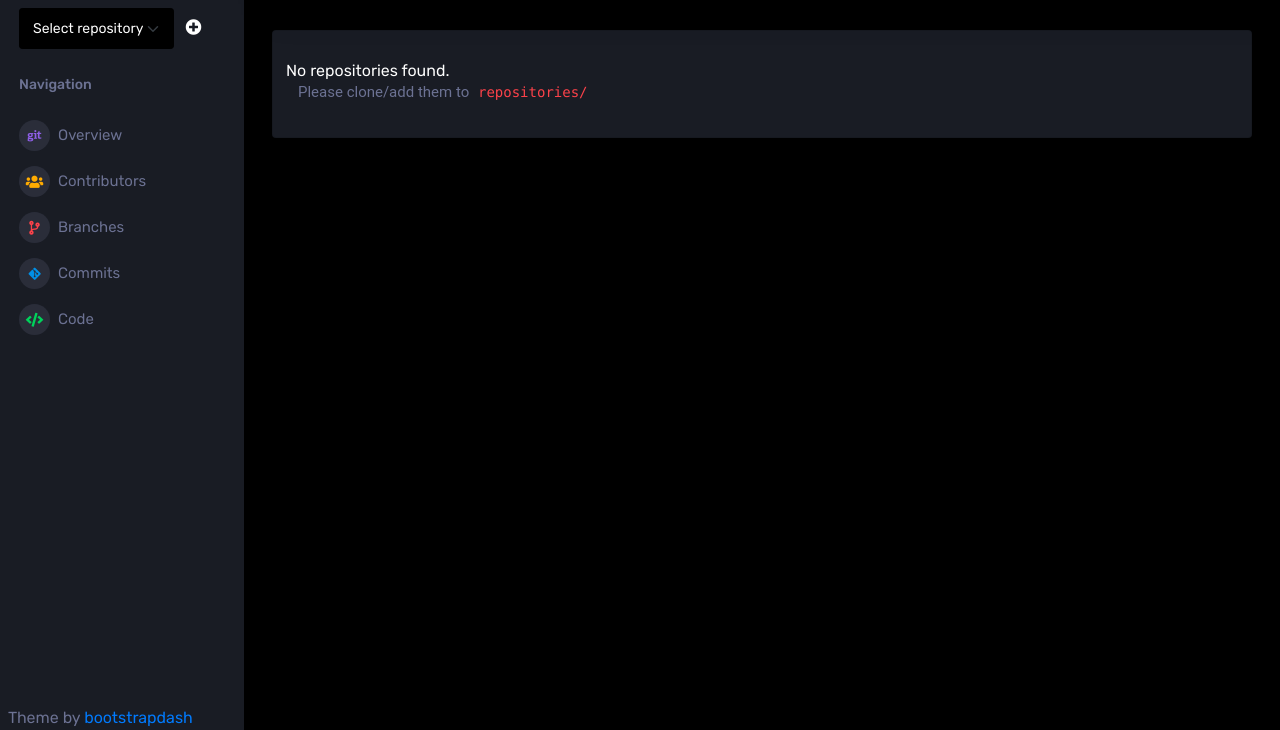
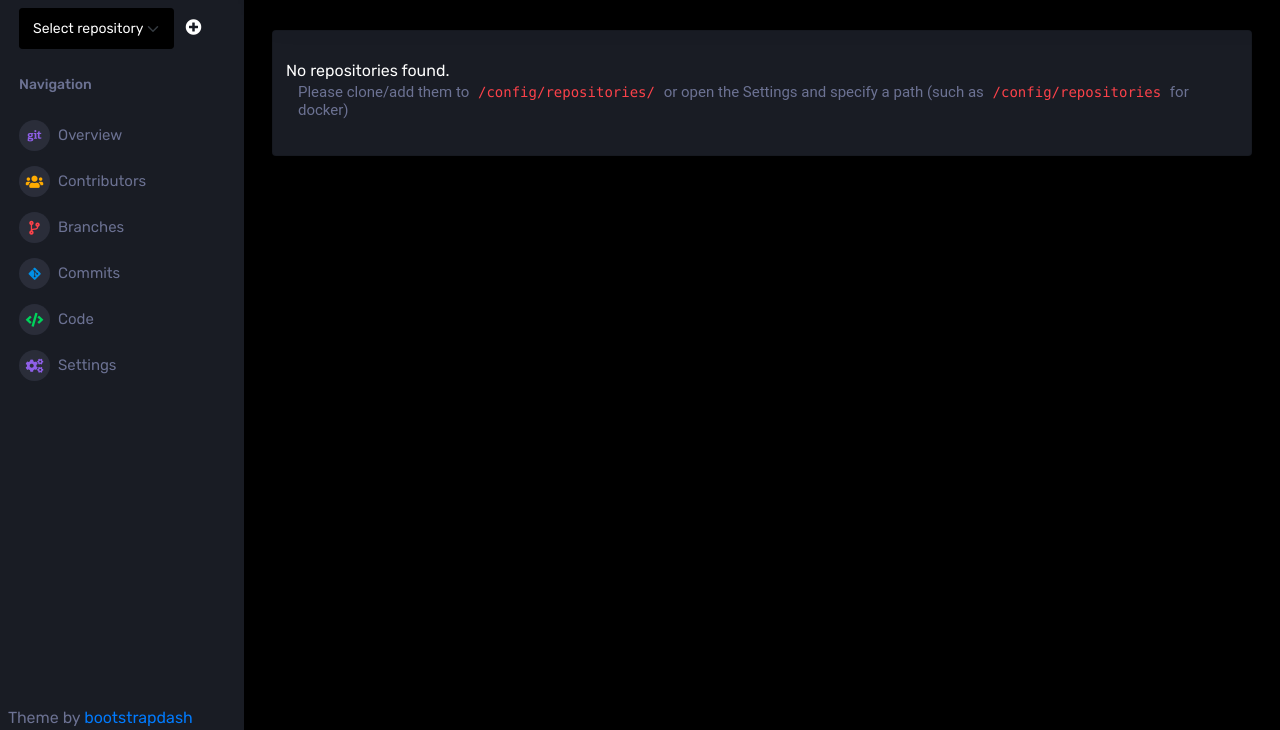
Before and after one commit to Notifiarr/gitrepostats, a PHP site: page / in a window 1280 px wide. Shown: the part 70-800 px from the top of the page. Run offline with PHP 8.4, Linux system fonts and the light colour scheme; data that the repository does not hold is empty; some libraries are stand-ins or nearby versions.

Commit message:
Add a settings page
Fix a bunch of paths for docker

```diff
--- a/root/app/www/public/ajax/branches.php
+++ b/root/app/www/public/ajax/branches.php
@@ -10,7 +10,7 @@
 require 'shared.php';
 
 if ($_POST['m'] == 'init') {
-    ?><h3>Branches <?= '<br><code>./' . $repository ?></code></h3><hr><?php
+    ?><h3>Branches <br><code><?= $repository ?></code></h3><hr><?php
 
     $remoteLabel = false;
     ?>
--- a/root/app/www/public/ajax/code.php
+++ b/root/app/www/public/ajax/code.php
@@ -10,7 +10,8 @@
 require 'shared.php';
 
 if ($_POST['m'] == 'init') {
-    ?><h3>Code <?= '<br><code>./' . $repository ?></code></h3><hr><?php
+    ?><h3>Code <br><code><?= $repository ?></code></h3><hr><?php
+
     $labels = $dataFiles = $dataLines = $colors = '';
     $usedColors = [];
     foreach ($fileTypes as $fileType => $fileTypeData) {
--- a/root/app/www/public/ajax/commits.php
+++ b/root/app/www/public/ajax/commits.php
@@ -10,7 +10,7 @@
 require 'shared.php';
 
 if ($_POST['m'] == 'init') {
-    ?><h3>Commits <?= '<br><code>./' . $repository ?></code></h3><hr><?php
+    ?><h3>Commits <br><code><?= $repository ?></code></h3><hr><?php
 
     $regex = '/{(?<hash>(.*))}~{(?<date>(.*))}~{(?<relative>(.*))}~{(?<branch>(.*))}~{(?<note>(.*))}~{(?<authorName>(.*))}~{(?<authorEmail>(.*))}/';
 
--- a/root/app/www/public/ajax/common.php
+++ b/root/app/www/public/ajax/common.php
@@ -41,7 +41,7 @@ if ($_POST['m'] == 'addNewRepository') {
 
 if ($_POST['m'] == 'cloneRepository') {
     echo '<center><h4>Clone result</h4></center>';
-    if (is_dir(RELATIVE_PATH . REPOSITORY_PATH . $_POST['folder'])) {
+    if (is_dir(REPOSITORY_PATH . $_POST['folder'])) {
         $error = 'The path <code>' . REPOSITORY_PATH . $_POST['folder'] . '</code> is already used';
     }
 
--- a/root/app/www/public/ajax/contributors.php
+++ b/root/app/www/public/ajax/contributors.php
@@ -10,7 +10,7 @@
 require 'shared.php';
 
 if ($_POST['m'] == 'init') {
-    ?><h3>Contributors <?= '<br><code>./' . $repository ?></code></h3><hr><?php
+    ?><h3>Contributors <br><code><?= $repository ?></code></h3><hr><?php
 
     ?><div class="row"><?php
     foreach ($contributors['shell'] as $contributor) {
--- a/root/app/www/public/ajax/overview.php
+++ b/root/app/www/public/ajax/overview.php
@@ -10,7 +10,7 @@
 require 'shared.php';
 
 if ($_POST['m'] == 'init') {
-    ?><h3>Overview <?= '<br><code>./' . $repository ?></code></h3><hr><?php
+    ?><h3>Overview <br><code><?= $repository ?></code></h3><hr><?php
 
     $regex = '/{(?<hash>(.*))}~{(?<date>(.*))}~{(?<relative>(.*))}~{(?<branch>(.*))}~{(?<note>(.*))}~{(?<authorName>(.*))}~{(?<authorEmail>(.*))}/';
 
--- a/root/app/www/public/classes/Git.php
+++ b/root/app/www/public/classes/Git.php
@@ -8,7 +8,7 @@
 */
 
 //-- BRING IN THE TRAITS
-$traits     = RELATIVE_PATH . 'classes/traits/Git/';
+$traits     = ABSOLUTE_PATH . 'classes/traits/Git/';
 $traitsDir  = opendir($traits);
 while ($traitFile = readdir($traitsDir)) {
     if (str_contains($traitFile, '.php')) {
@@ -30,7 +30,7 @@ class Git
     public function __construct($repository)
     {
         $this->repository   = $repository;
-        $this->cd           = 'cd ' . RELATIVE_PATH . $this->repository .' && ';
+        $this->cd           = 'cd ' . $this->repository .' && ';
     }
 
     public function __toString()
@@ -56,7 +56,7 @@ class Git
 
     public function clone($repository, $folder)
     {
-        $cmd    = 'git clone "' . $repository . '" ' . RELATIVE_PATH . REPOSITORY_PATH . $folder . ' 2>&1';
+        $cmd    = 'git clone "' . $repository . '" ' . REPOSITORY_PATH . $folder . ' 2>&1';
         $shell  = shell_exec($cmd);
 
         return ['cmd' => $cmd, 'shell' => $shell];
--- a/root/app/www/public/functions/common.php
+++ b/root/app/www/public/functions/common.php
@@ -6,6 +6,20 @@
  ------  Austin Best	   ------
 ----------------------------------
 */
+
+function startup()
+{
+    if (!file_exists(SETTINGS_FILE)) {
+        file_put_contents(SETTINGS_FILE, '{}');
+    }
+
+    createDirectoryTree(REPOSITORY_PATH);
+}
+
+function createDirectoryTree($tree)
+{
+    system('mkdir -p ' . $tree);
+}
 
 function getRepositoryList()
 {
--- a/root/app/www/public/includes/constants.php
+++ b/root/app/www/public/includes/constants.php
@@ -7,4 +7,5 @@
 ----------------------------------
 */
 
-define('REPOSITORY_PATH', 'repositories/');
+define('APP_DATA_PATH', '/config/');
+define('SETTINGS_FILE', APP_DATA_PATH . 'settings.json');
--- a/root/app/www/public/includes/footer.php
+++ b/root/app/www/public/includes/footer.php
@@ -37,7 +37,7 @@
         <script src="assets/vendors/progressbar.js/progressbar.min.js"></script>
         <script src="assets/js/off-canvas.js"></script>
         <script src="assets/js/hoverable-collapse.js"></script>
-        <script src="<?= RELATIVE_PATH ?>js/common.js?t=<?= filemtime(RELATIVE_PATH . 'js/common.js') ?>" type="text/javascript"></script>
-        <script src="<?= RELATIVE_PATH ?>js/git.js?t=<?= filemtime(RELATIVE_PATH . 'js/git.js') ?>" type="text/javascript"></script>
+        <script src="<?= ABSOLUTE_PATH ?>js/common.js?t=<?= filemtime(ABSOLUTE_PATH . 'js/common.js') ?>" type="text/javascript"></script>
+        <script src="<?= ABSOLUTE_PATH ?>js/git.js?t=<?= filemtime(ABSOLUTE_PATH . 'js/git.js') ?>" type="text/javascript"></script>
     </body>
 </html>
--- a/root/app/www/public/includes/header.php
+++ b/root/app/www/public/includes/header.php
@@ -80,6 +80,12 @@ if ($repositories) {
                         <span class="menu-title">Code</span>
                     </a>
                 </li>
+                <li class="nav-item menu-items">
+                    <a class="nav-link" href="#" onclick="loadPage('settings')">
+                        <span class="menu-icon"><i class="fas fa-cogs"></i></span>
+                        <span class="menu-title">Settings</span>
+                    </a>
+                </li>
                 <li class="fixed-bottom ms-2">
                     <!-- https://themewagon.com/themes/corona-free-responsive-bootstrap-4-admin-dashboard-template/ -->
                     <span class="text-muted d-block text-center text-sm-right d-sm-inline-block">Theme by <a href="https://www.bootstrapdash.com/bootstrap-admin-template/" target="_blank">bootstrapdash</a></span>
--- a/root/app/www/public/index.php
+++ b/root/app/www/public/index.php
@@ -17,11 +17,15 @@ require 'includes/header.php';
         <?php if (!$repositories) { ?>
         <div class="col-xl-12 grid-margin stretch-card">
             <div class="card">
-                <div class="card-body">
+                <div class="card-body" id="page-content">
                     <div class="row">
                         No repositories found.
                     </div>
-                    <h6 class="text-muted font-weight-normal">Please clone/add them to <code><?= REPOSITORY_PATH ?></code></h6>
+                    <?php if ($settings['global']['repositoryPath']) { ?>
+                        <h6 class="text-muted font-weight-normal">Please clone/add them to <code><?= REPOSITORY_PATH ?></code></h6>
+                    <?php } else { ?>
+                        <h6 class="text-muted font-weight-normal">Please clone/add them to <code><?= REPOSITORY_PATH ?></code> or open the Settings and specify a path (such as <code>/config/repositories</code> for docker)</h6>
+                    <?php } ?>
                 </div>
             </div>
         </div>
--- a/root/app/www/public/js/common.js
+++ b/root/app/www/public/js/common.js
@@ -5,7 +5,7 @@ $(document).ready(function () {
 function loadPage(page)
 {
     const repository = $('#active-repository').val();
-    if (repository == '0') {
+    if (repository == '0' && page != 'settings') {
         toast('Active Repository', 'Please select a repository before trying to view information', 'error');
         return;
     }
@@ -18,6 +18,33 @@ function loadPage(page)
         data: '&m=init&repository=' + repository,
         success: function (resultData) {
             $('#page-content').html(resultData);
+        }
+    });
+}
+// ---------------------------------------------------------------------------------------------
+function saveSettings()
+{
+    let params = '';
+    $.each($('.setting'), function () {
+        const field = $(this).attr('id');
+
+        let val = '';
+        if ($(this).is(':checkbox') || $(this).is(':radio')) {
+            val = $(this).prop('checked') ? 1 : 0;
+        } else {
+            val = $(this).val();
+        }
+
+        params += '&' + field + '=' + val;
+    });
+
+    $.ajax({
+        type: 'POST',
+        url: 'ajax/settings.php',
+        data: '&m=saveSettings' + params,
+        success: function (resultData) {
+            toast('Settings', 'Settings have been updated', 'info');
+            reload();
         }
     });
 }
@@ -248,3 +275,8 @@ function dialogClose(elm)
 
 }
 // -------------------------------------------------------------------------------------------
+function reload()
+{
+    window.location.href='/';
+}
+// -------------------------------------------------------------------------------------------
--- a/root/app/www/public/loader.php
+++ b/root/app/www/public/loader.php
@@ -10,20 +10,32 @@
 // This will NOT report uninitialized variables
 error_reporting(E_ERROR | E_PARSE);
 
-//-- DETERMINE LOCATION
-if (file_exists('loader.php')) {
-    define('RELATIVE_PATH', './');
-} elseif (file_exists('../loader.php')) {
-    define('RELATIVE_PATH', '../');
-} elseif (file_exists('../../loader.php')) {
-    define('RELATIVE_PATH', '../../');
+if (!defined('ABSOLUTE_PATH')) {
+    if (file_exists('loader.php')) {
+        define('ABSOLUTE_PATH', './');
+    }
+    if (file_exists('../loader.php')) {
+        define('ABSOLUTE_PATH', '../');
+    }
+    if (file_exists('../../loader.php')) {
+        define('ABSOLUTE_PATH', '../../');
+    }
 }
 
 //-- INCLUDE DEFINES
-require RELATIVE_PATH . 'includes/constants.php';
+require ABSOLUTE_PATH . 'includes/constants.php';
+
+//-- GRAB SETTINGS FILE DATA
+$settings = json_decode(file_get_contents(SETTINGS_FILE), true);
+if ($settings['global']['repositoryPath']) {
+    if (substr($settings['global']['repositoryPath'], -1) != '/') {
+        $settings['global']['repositoryPath'] .= '/';
+    }
+}
+define('REPOSITORY_PATH', ($settings['global']['repositoryPath'] ? $settings['global']['repositoryPath'] : '/config/repositories/'));
 
 //-- INCLUDE FUNCTIONS
-$dir = RELATIVE_PATH . 'functions';
+$dir = ABSOLUTE_PATH . 'functions';
 $handle = opendir($dir);
 while ($file = readdir($handle)) {
     if ($file[0] != '.' && !is_dir($dir . '/' . $file)) {
@@ -33,7 +45,7 @@ while ($file = readdir($handle)) {
 closedir($handle);
 
 //-- INCLUDE CLASSES
-$dir = RELATIVE_PATH . 'classes';
+$dir = ABSOLUTE_PATH . 'classes';
 $handle = opendir($dir);
 while ($file = readdir($handle)) {
     if ($file[0] != '.' && !is_dir($dir . '/' . $file)) {
@@ -42,4 +54,5 @@ while ($file = readdir($handle)) {
 }
 closedir($handle);
 
+startup();
 $repositories = getRepositoryList();
```
Also changed, not shown: root/app/www/public/ajax/settings.php (added, +58 -0 lines), root/app/www/public/ajax/shared.php (+11 -2 lines).
